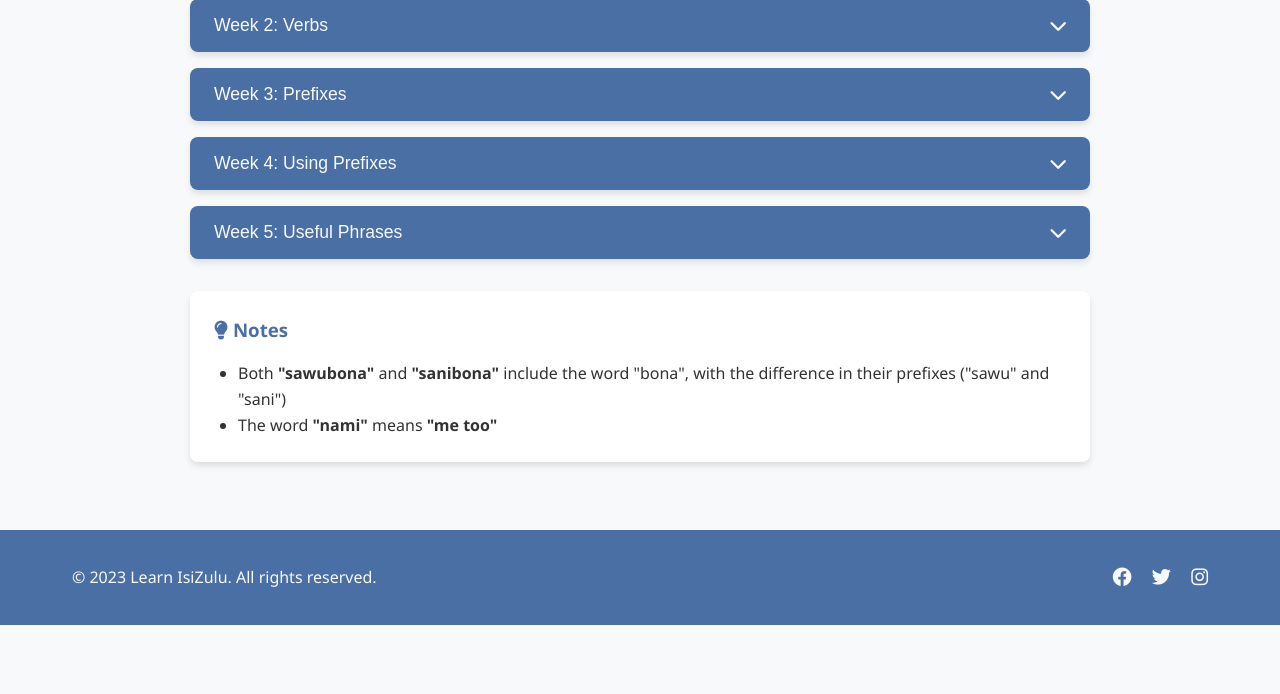
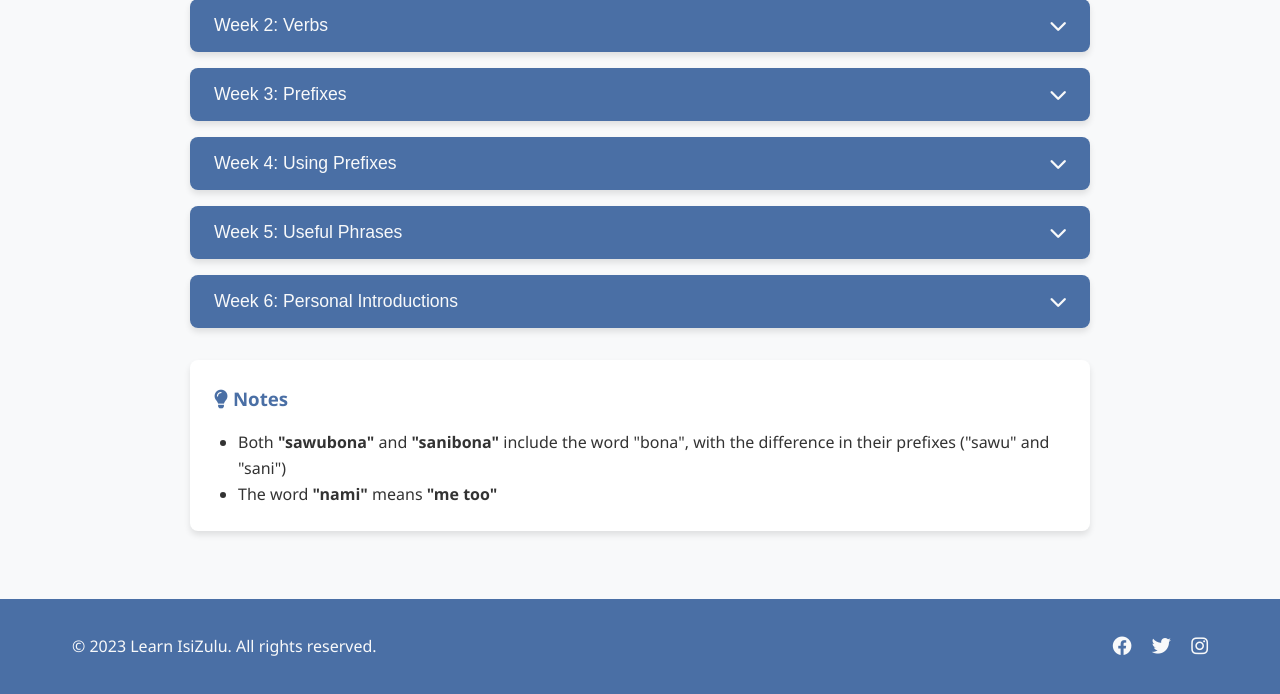
Before and after one commit to thaiga123/LearnIsizulu, a Flask app: page /dictionary in a window 1280 px wide; the page is wider, and only the part inside the window is pictured. Shown: the part 308-1002 px from the top of that part. Before the commit the page ends 933 px from the top of that part, so only its background shows below. Run offline with Flask 2, Linux system fonts and the light colour scheme.

Commit message:
I added week 6 to the dictionary

```diff
--- a/app.py
+++ b/app.py
@@ -76,6 +76,5 @@ def test_4():
     ]
     return validate_test(questions, answers, 'test-4.html', "Test 4")
 
-# Run the app
 if __name__ == '__main__':
     app.run(host="0.0.0.0", port=80)
--- a/templates/dictionary.html
+++ b/templates/dictionary.html
@@ -62,7 +62,16 @@
                 {"zulu": "U-Andrew uya eposini", "english": "Andrew is going to the post office"},
                 {"zulu": "Uza nini?", "english": "When are you coming?"},
                 {"zulu": "Ikhaya lakho likuphi?", "english": "Where is your home?"}
-            ]}
+            ]},
+            {"title": "Week 6: Personal Introductions", "words": [
+            {"zulu": "Ubani igama lakho?", "english": "What is your name?"},
+            {"zulu": "Igama lami ngu AJ", "english": "My name is AJ"},
+            {"zulu": "Uvelaphi?", "english": "Where are you from?"},
+            {"zulu": "Ngivela eBritstown", "english": "I'm from Britstown"},
+            {"zulu": "Kulungile", "english": "That's good/nice"},
+            {"zulu": "Akulungile", "english": "That's not good/not nice"},
+            {"zulu": "Ngeke/Ngempela?", "english": "Really?/For real?"}
+            ]},
         ] %}
         <div class="accordion-item">
             <button class="accordion-header">
```
